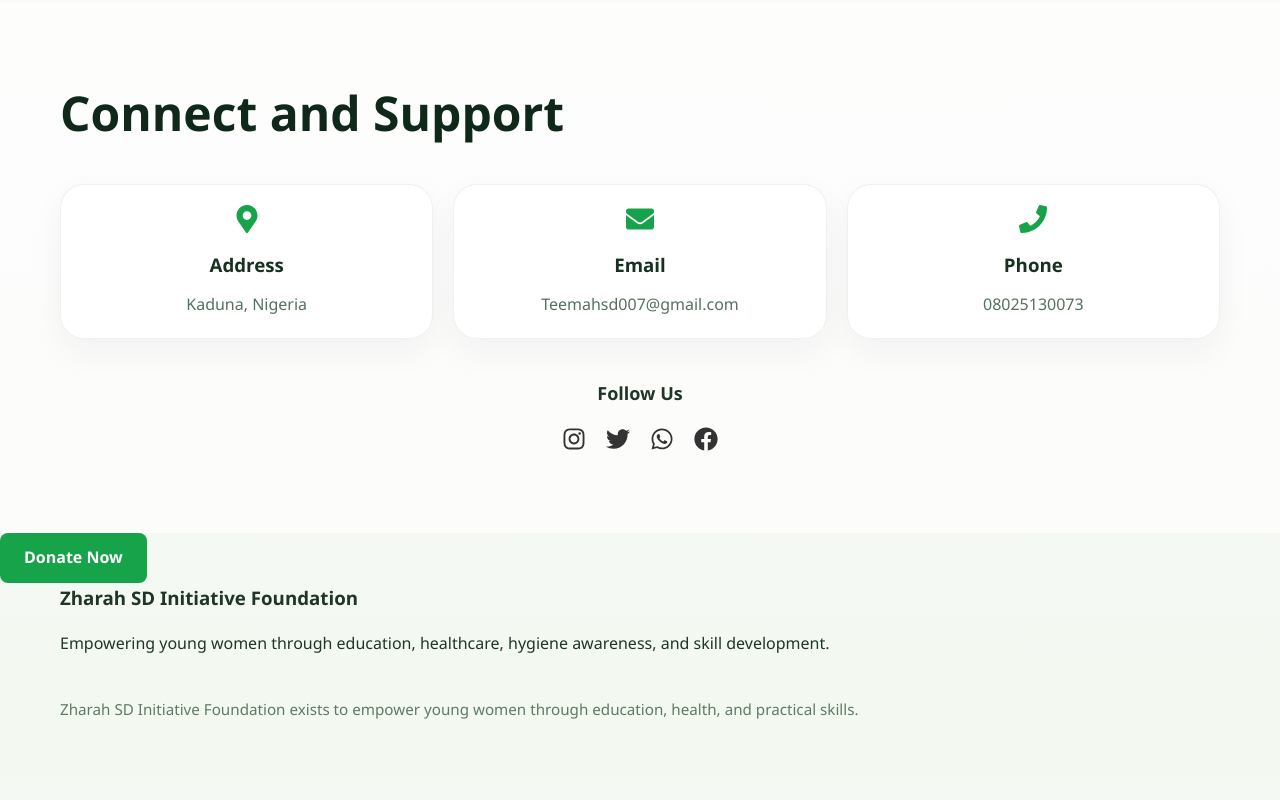
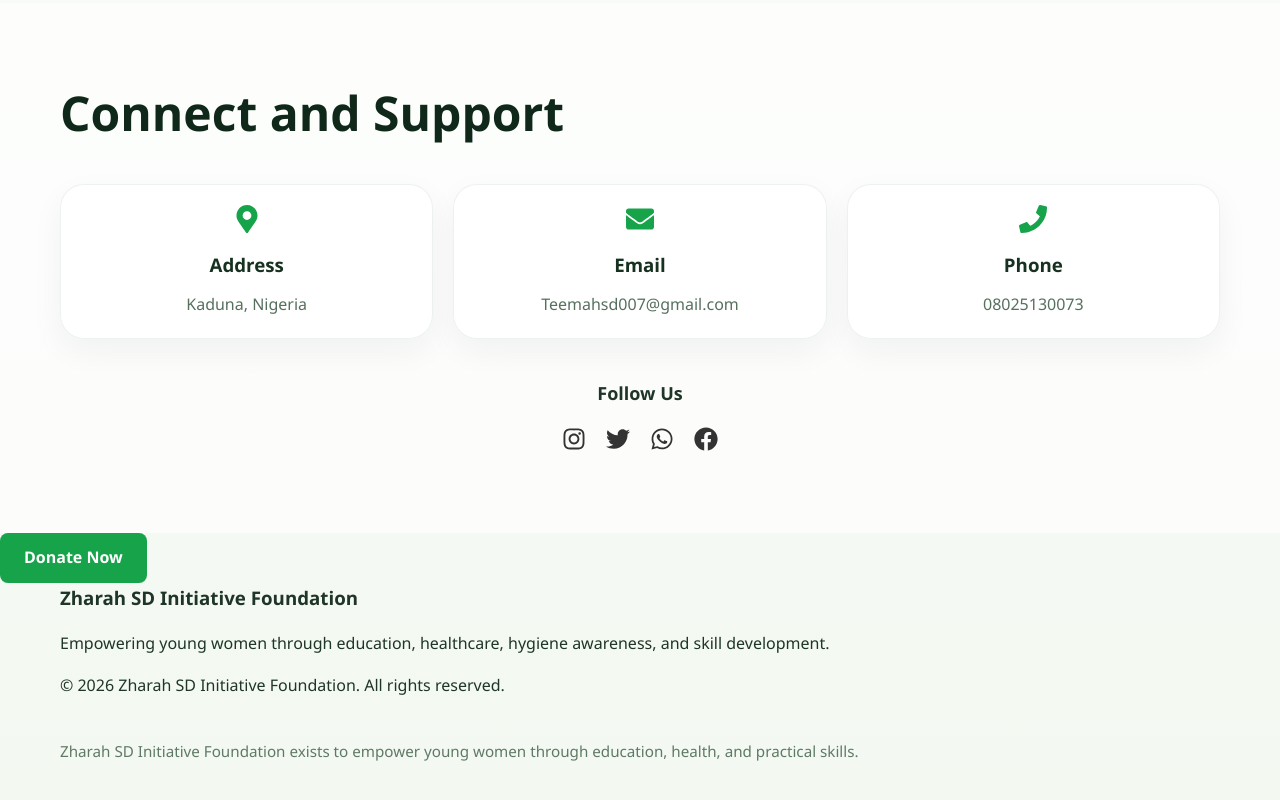
Before and after one commit to Abusadiq006/Zharah-SD-NGO, a React (Vite) app: page / in a window 1280 px wide. Shown: the part 2319-3119 px from the top of the page. Before the commit the page ends 3095 px from the top, so only its background shows below. Built offline with nearby package versions, Linux system fonts and the light colour scheme.

Commit message:
footer-bottom p

```diff
--- a/src/components/Footer.jsx
+++ b/src/components/Footer.jsx
@@ -16,7 +16,7 @@ const Footer = () => {
 
                 {/* Bottom */}
                 <div className='footer-bottom'>
-
+                    <p>© 2026 Zharah SD Initiative Foundation. All rights reserved.</p>
                 </div>
             </div>
         </footer>
```
